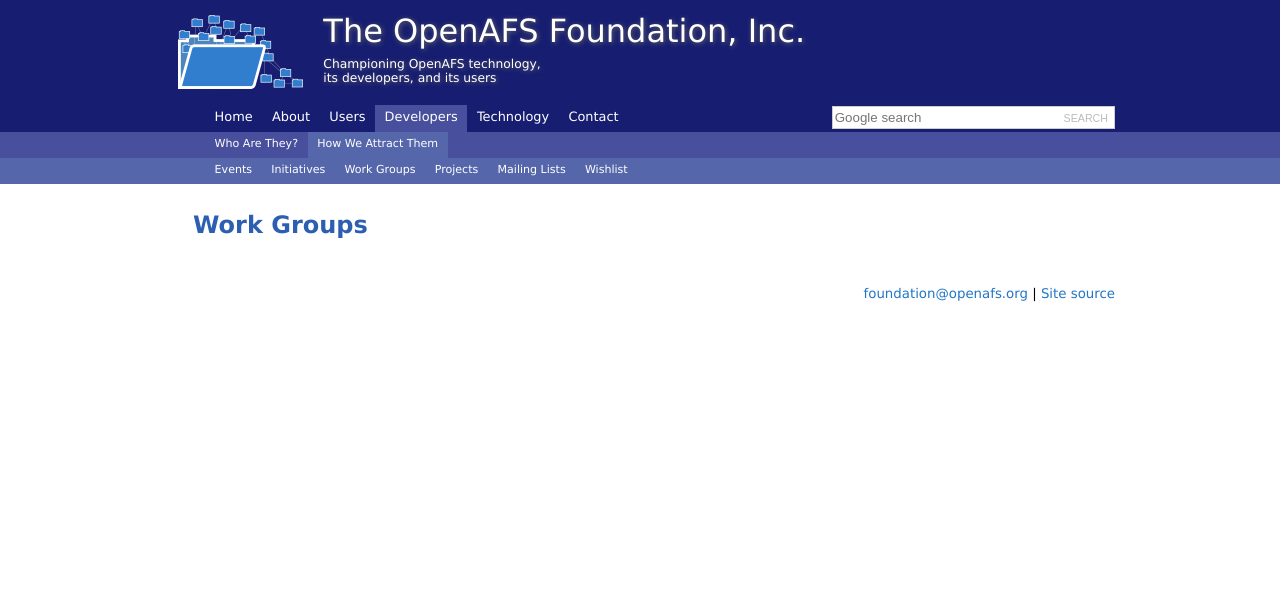
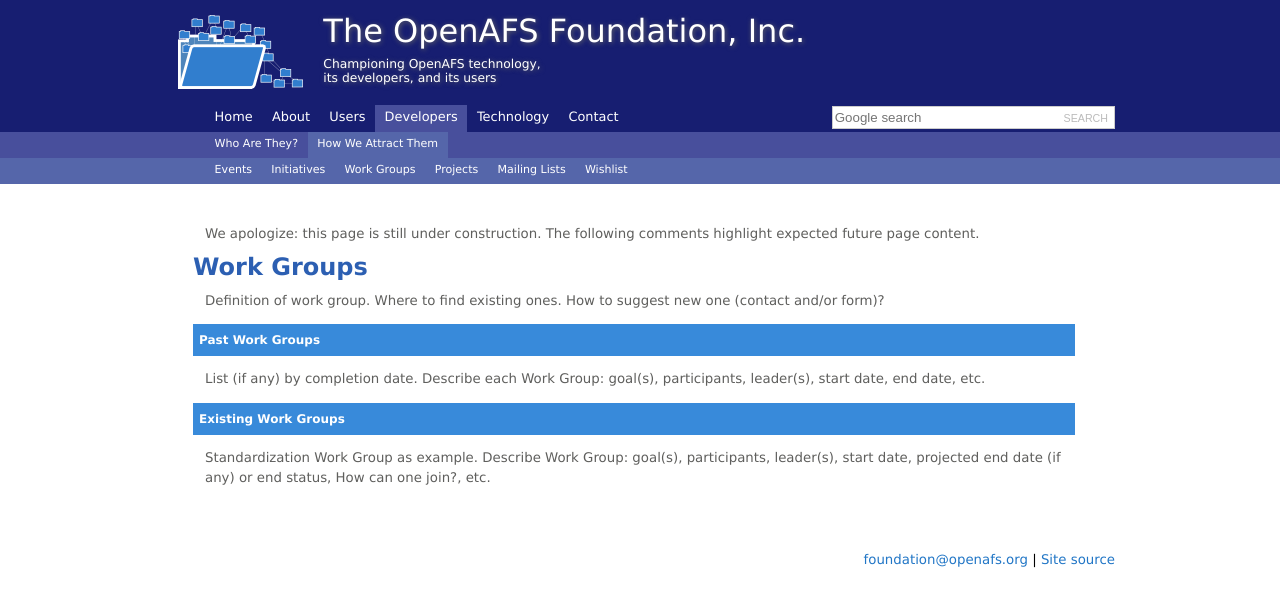
Before and after one commit to openafsfoundation/openafsfoundation.org, a Jekyll site: the page built from devs/work-groups/index.md, in a window 1280 px wide. Shown: the top 607 px of the page. Built offline with Jekyll 4.4.1, drawn with Linux system fonts in a browser that asks for light colours.

Commit message:
Update index.md

```diff
--- a/devs/work-groups/index.md
+++ b/devs/work-groups/index.md
@@ -2,5 +2,16 @@
 title: Work Groups
 nav: [devs,how]
 ---
+We apologize: this page is still under construction.  The following comments highlight expected future page content.
 
 ## Work Groups ##
+
+Definition of work group.  Where to find existing ones.  How to suggest new one (contact and/or form)?
+
+### Past Work Groups ###
+
+List (if any) by completion date.  Describe each Work Group: goal(s), participants, leader(s), start date, end date, etc.
+
+### Existing Work Groups ###
+
+Standardization Work Group as example.  Describe Work Group: goal(s), participants, leader(s), start date, projected end date (if any) or end status, How can one join?, etc.
```
